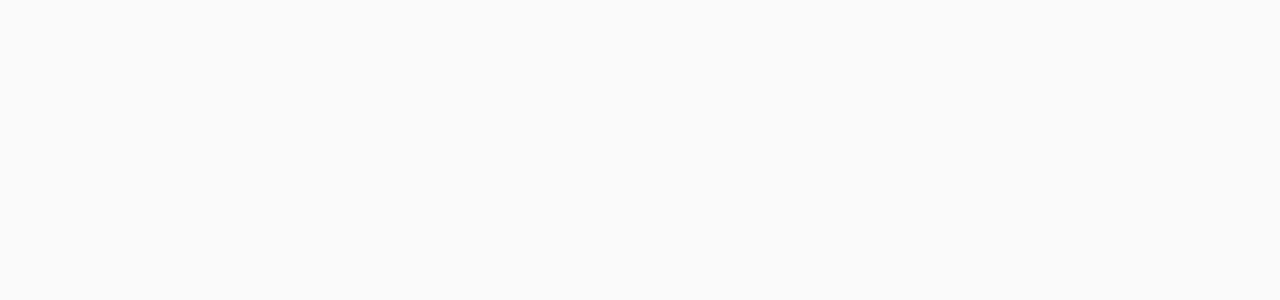
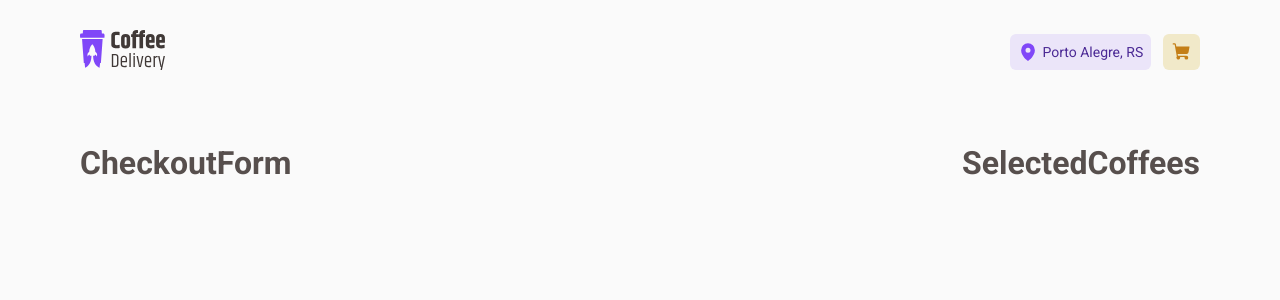
Before and after one commit to gustavofadel/coffee-delivery, a React (Vite) app: page /checkout in a window 1280 px wide. Before the commit this address had no page. Shown: the top 300 px of the page. Built offline with nearby package versions, Linux system fonts and the light colour scheme.

Commit message:
feat: Starting checkout page

```diff
--- a/src/Router.tsx
+++ b/src/Router.tsx
@@ -1,5 +1,6 @@
 import { Route, Routes } from 'react-router-dom'
 import { DefaultLayout } from './layouts/DefaultLayout'
+import { Checkout } from './pages/Checkout'
 import { Home } from './pages/Home'
 
 export function Router() {
@@ -7,6 +8,7 @@
     <Routes>
       <Route path="/" element={<DefaultLayout />}>
         <Route path="/" element={<Home />} />
+        <Route path="/checkout" element={<Checkout />} />
       </Route>
     </Routes>
   )
--- a/src/components/Header/index.tsx
+++ b/src/components/Header/index.tsx
@@ -1,4 +1,5 @@
 import { MapPin, ShoppingCart } from 'phosphor-react'
+import { NavLink } from 'react-router-dom'
 import coffeeDeliveryLogo from '../../assets/coffee-delivery-logo.svg'
 import { HeaderButton, HeaderButtonsContainer, HeaderContainer } from './styles'
 
@@ -6,9 +7,9 @@
   return (
     <HeaderContainer>
       <div className="container">
-        <a href="">
+        <NavLink to="/">
           <img src={coffeeDeliveryLogo} alt="" />
-        </a>
+        </NavLink>
 
         <HeaderButtonsContainer>
           <HeaderButton variant="purple">
@@ -16,9 +17,11 @@
             Porto Alegre, RS
           </HeaderButton>
 
-          <HeaderButton variant="yellow">
-            <ShoppingCart size={20} weight="fill" />
-          </HeaderButton>
+          <NavLink to="/checkout">
+            <HeaderButton variant="yellow">
+              <ShoppingCart size={20} weight="fill" />
+            </HeaderButton>
+          </NavLink>
         </HeaderButtonsContainer>
       </div>
     </HeaderContainer>
--- /dev/null
+++ b/src/pages/Checkout/components/CheckoutForm/index.tsx
@@ -0,0 +1,3 @@
+export function CheckoutForm() {
+  return <h1>CheckoutForm</h1>
+}
--- /dev/null
+++ b/src/pages/Checkout/components/SelectedCoffees/index.tsx
@@ -0,0 +1,3 @@
+export function SelectedCoffees() {
+  return <h1>SelectedCoffees</h1>
+}
--- /dev/null
+++ b/src/pages/Checkout/index.tsx
@@ -0,0 +1,12 @@
+import { CheckoutForm } from './components/CheckoutForm'
+import { SelectedCoffees } from './components/SelectedCoffees'
+import { CheckoutContainer } from './styles'
+
+export function Checkout() {
+  return (
+    <CheckoutContainer className="container">
+      <CheckoutForm />
+      <SelectedCoffees />
+    </CheckoutContainer>
+  )
+}
--- /dev/null
+++ b/src/pages/Checkout/styles.ts
@@ -0,0 +1,10 @@
+import styled from 'styled-components'
+
+export const CheckoutContainer = styled.div`
+  width: 100%;
+  margin-top: 2.5rem;
+
+  display: flex;
+  justify-content: space-between;
+  gap: 2rem;
+`
```
Also changed, not shown: src/pages/Checkout/components/CheckoutForm/styles.ts (added), src/pages/Checkout/components/SelectedCoffees/styles.ts (added).
